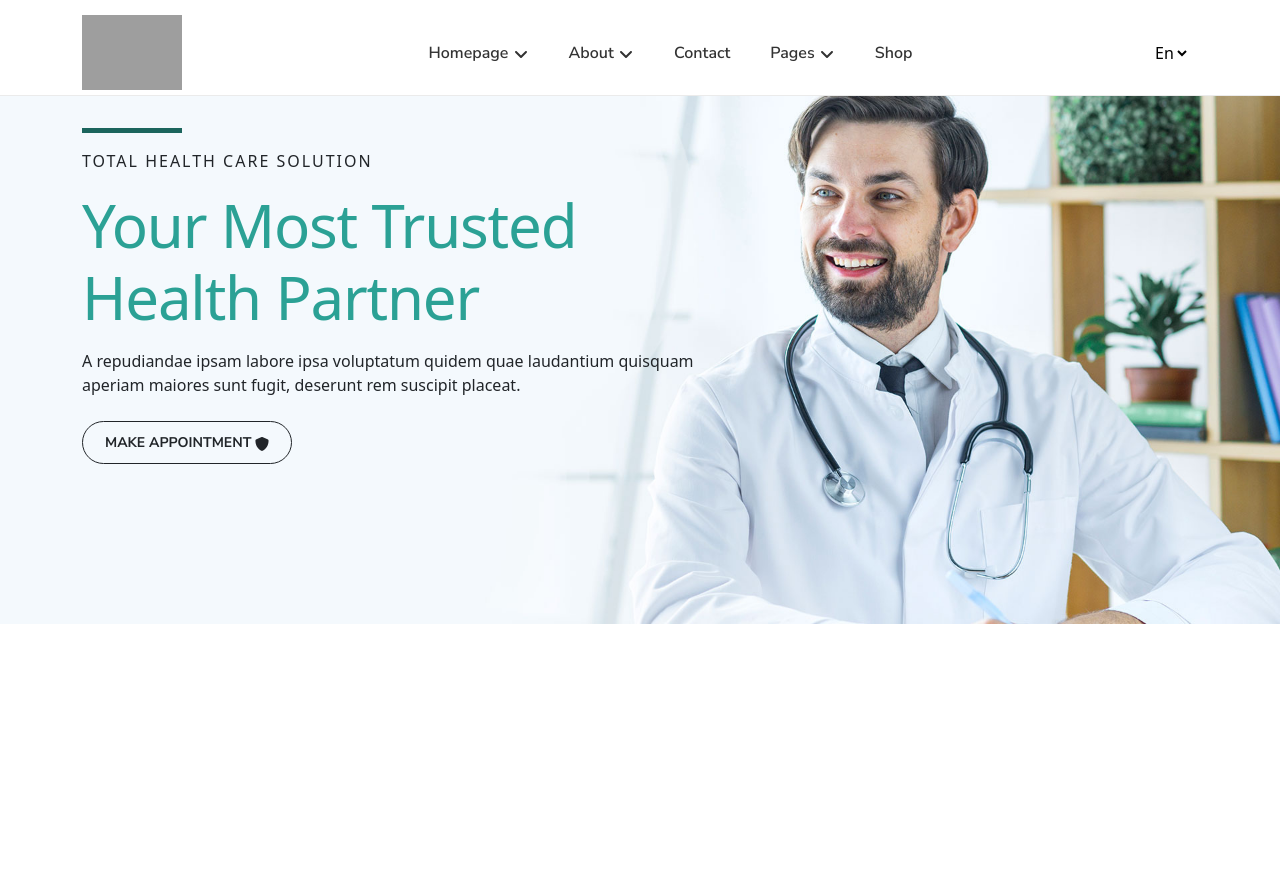
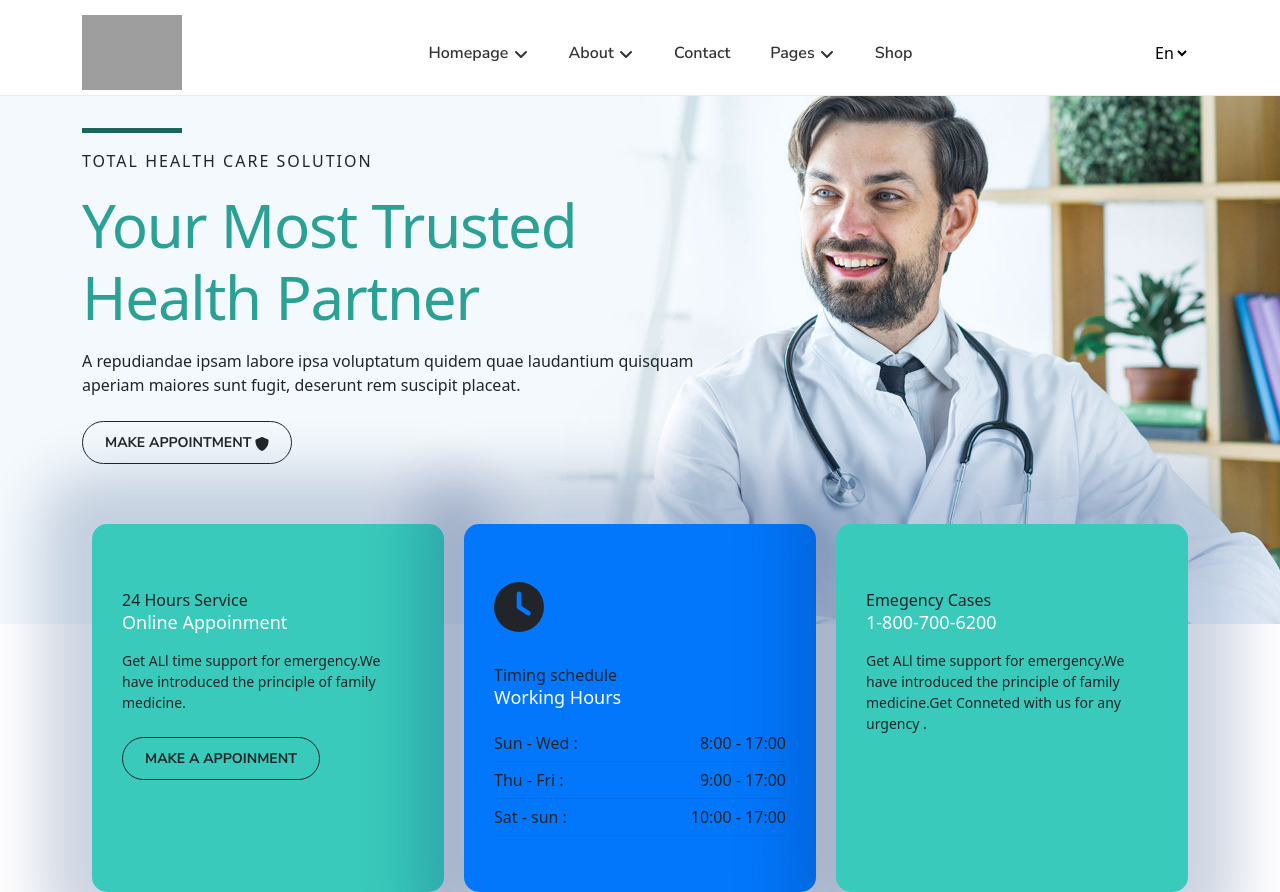
Before and after one commit to mohamadmohssen/childTherapy, a React (Vite) app: page / in a window 1280 px wide. Before the commit the page ends 800 px from the top, so only its background shows below. Built offline with nearby package versions, Linux system fonts and the light colour scheme; grey boxes are pictures that could not be loaded.

Commit message:
attached cards part edit

```diff
--- a/src/Parts/AttachedCards.jsx
+++ b/src/Parts/AttachedCards.jsx
@@ -2,14 +2,17 @@ import "bootstrap/dist/css/bootstrap.min.css";
 import "bootstrap/dist/js/bootstrap.bundle.min";
 import "../css/attachedcards.css";
 import { FaClock } from "react-icons/fa6";
-const Content = () => {
+const AttachedCards = () => {
   return (
     <section class="features">
       <div class="container">
         <div class="row">
           <div class="col-lg-12">
             <div class="feature-block d-lg-flex float-up-animation">
-              <div class="feature-item mb-5 mb-lg-0">
+              <div
+                class="feature-item mb-5 mb-lg-0"
+                style={{ backgroundColor: "#39cabb" }}
+              >
                 <div class="feature-icon mb-4">
                   <i class="icofont-surgeon-alt"></i>
                 </div>
@@ -24,8 +27,11 @@ const Content = () => {
                 </a>
               </div>
 
-              <div class="feature-item mb-5 mb-lg-0">
-                <div class="feature-icon mb-4">
+              <div
+                class="feature-item mb-5 mb-lg-0"
+                style={{ backgroundColor: "#0377fc" }}
+              >
+                <div class="feature-icon mb-4" style={{ fontSize: "50px" }}>
                   <FaClock />
                 </div>
                 <span>Timing schedule</span>
@@ -43,7 +49,10 @@ const Content = () => {
                 </ul>
               </div>
 
-              <div class="feature-item mb-5 mb-lg-0">
+              <div
+                class="feature-item mb-5 mb-lg-0"
+                style={{ backgroundColor: "#39cabb" }}
+              >
                 <div class="feature-icon mb-4">
                   <i class="icofont-support"></i>
                 </div>
@@ -63,4 +72,4 @@ const Content = () => {
   );
 };
 
-export default Content;
+export default AttachedCards;
--- a/src/Parts/Header.jsx
+++ b/src/Parts/Header.jsx
@@ -4,6 +4,7 @@ import "bootstrap/dist/js/bootstrap.bundle.min";
 import { FaShield } from "react-icons/fa6";
 import { Link } from "react-router-dom";
 import Navbar from "/src/Parts/Navbar";
+import AttachedCards from "./AttachedCards";
 const Header = () => {
   return (
     <div>
@@ -42,6 +43,7 @@ const Header = () => {
           </div>
         </section>
       </div>
+      <AttachedCards />
     </div>
   );
 };
--- a/src/css/attachedcards.css
+++ b/src/css/attachedcards.css
@@ -1,5 +1,5 @@
 .features {
-  margin-top: 0px;
+  margin-top: -100px;
 }
 @keyframes floatUp {
   from {
@@ -19,18 +19,20 @@
   flex-basis: 33.33%;
   margin: 0px 10px;
   padding: 40px 30px;
-  background-color: red;
+  background-color: rgb(255, 244, 244);
   border-radius: 15px 15px 15px 15px;
-  box-shadow: 0px 0px 30px 0px rgba(0, 42, 106, 0.1);
+  box-shadow: 0px 0px 55px 50px rgba(0, 42, 106, 0.2);
+  border-color: blueviolet;
+
   .feature-icon {
     i {
       font-size: 50px;
-      color: blue;
+      color: rgb(255, 255, 255);
     }
   }
 
   h4 {
-    color: blue;
+    color: rgb(255, 255, 255);
   }
 
   p {
--- a/src/main.jsx
+++ b/src/main.jsx
@@ -7,4 +7,3 @@ ReactDOM.createRoot(document.getElementById("root")).render(
     <App />
   </React.StrictMode>
 );
-//s
```
